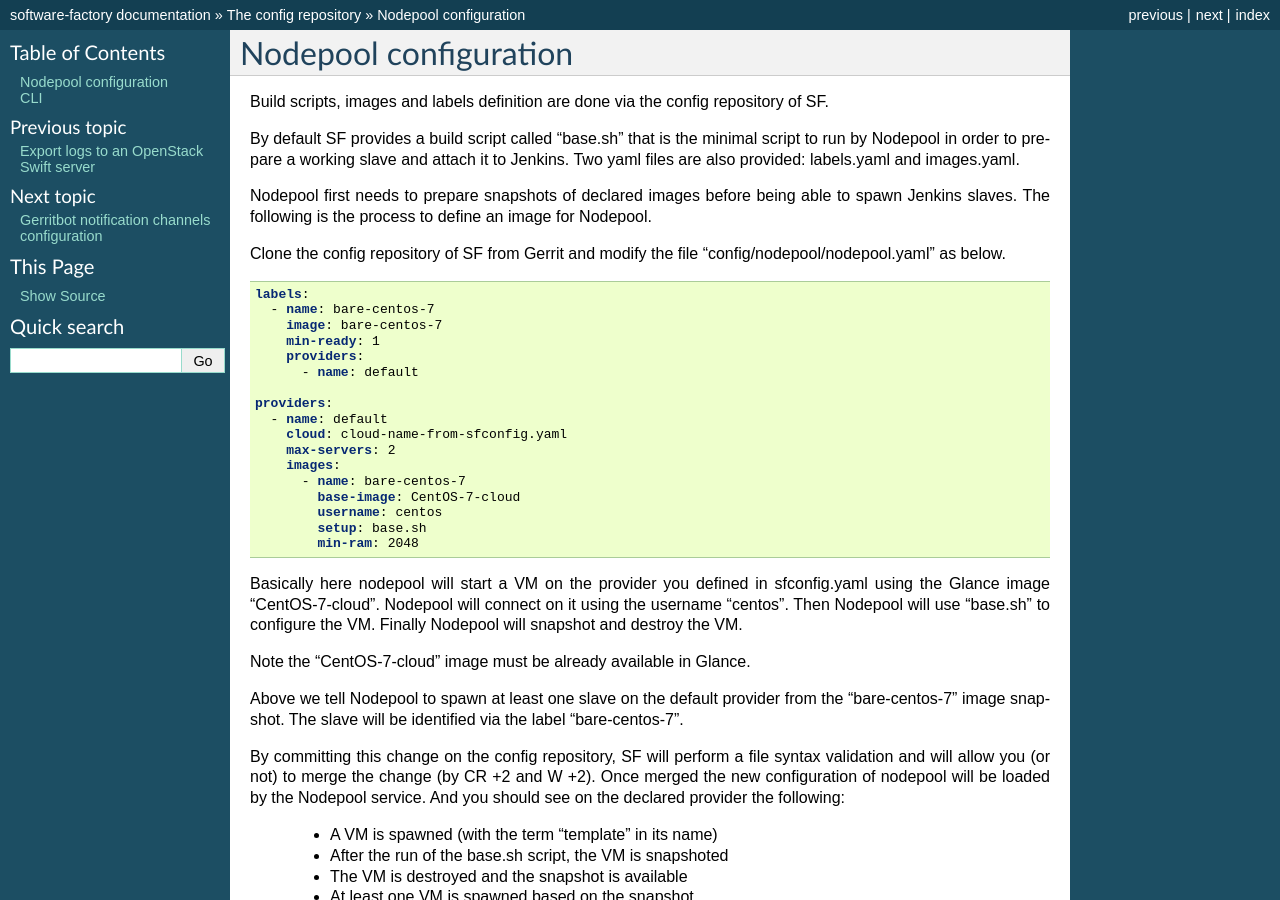
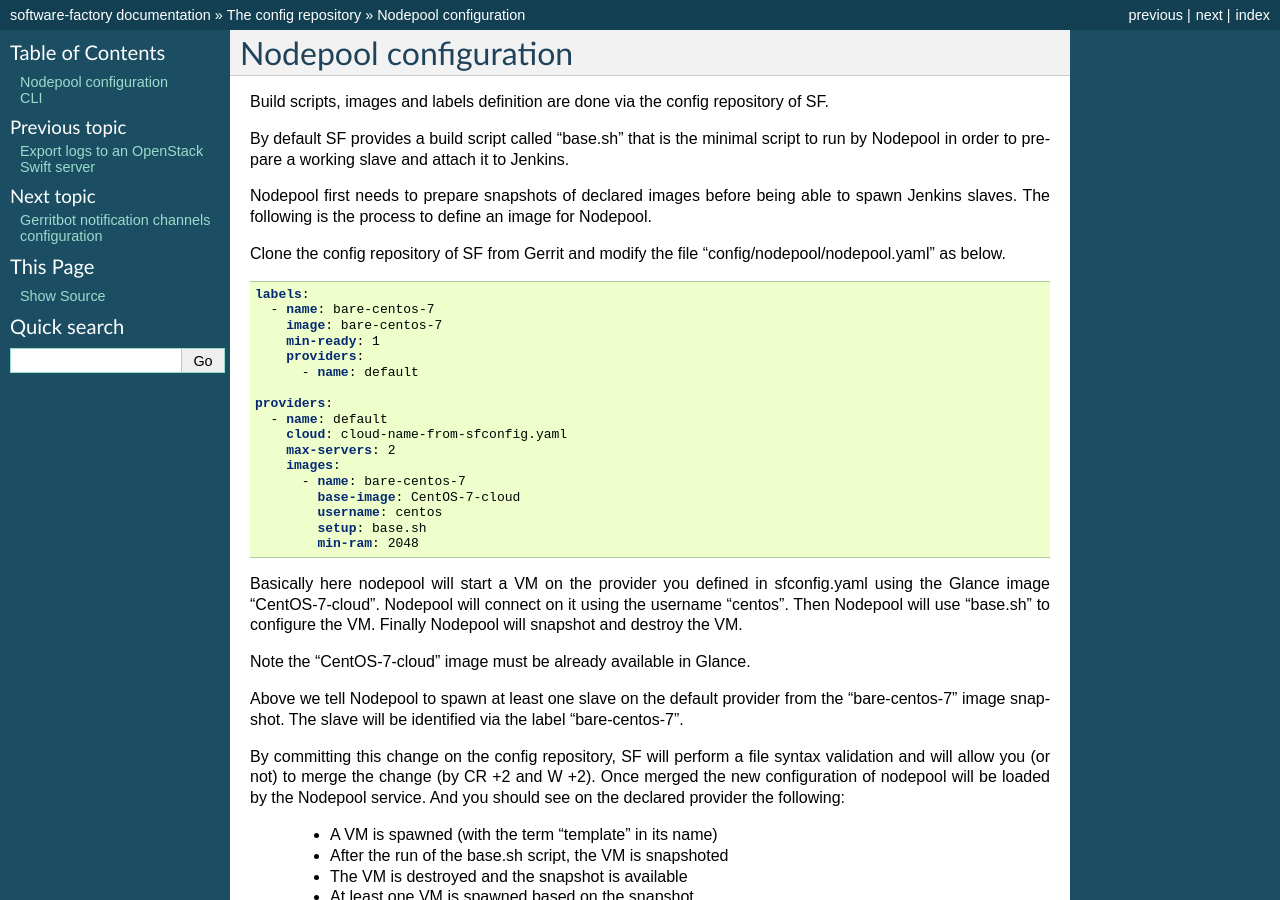
Before and after one commit to softwarefactory-project/sf-docs, a Sphinx documentation site: the page built from docs/nodepool_user.rst, in a window 1280 px wide and 900 px high. Built offline with Sphinx 7.4.7, drawn with Linux system fonts in a browser that asks for light colours; the version number could not be read and is left out.

Commit message:
Remove wrong statement in nodepool user doc
Change-Id: I1a1e32d3bda7b94f7b218d4b3a6430d857cc4ea0

```diff
--- a/docs/nodepool_user.rst
+++ b/docs/nodepool_user.rst
@@ -6,8 +6,7 @@ Nodepool configuration
 Build scripts, images and labels definition are done via the config repository of SF.
 
 By default SF provides a build script called "base.sh" that is the minimal script to run
-by Nodepool in order to prepare a working slave and attach it to Jenkins. Two yaml files
-are also provided: labels.yaml and images.yaml.
+by Nodepool in order to prepare a working slave and attach it to Jenkins.
 
 Nodepool first needs to prepare snapshots of declared images before being able to spawn
 Jenkins slaves. The following is the process to define an image for Nodepool.
```
